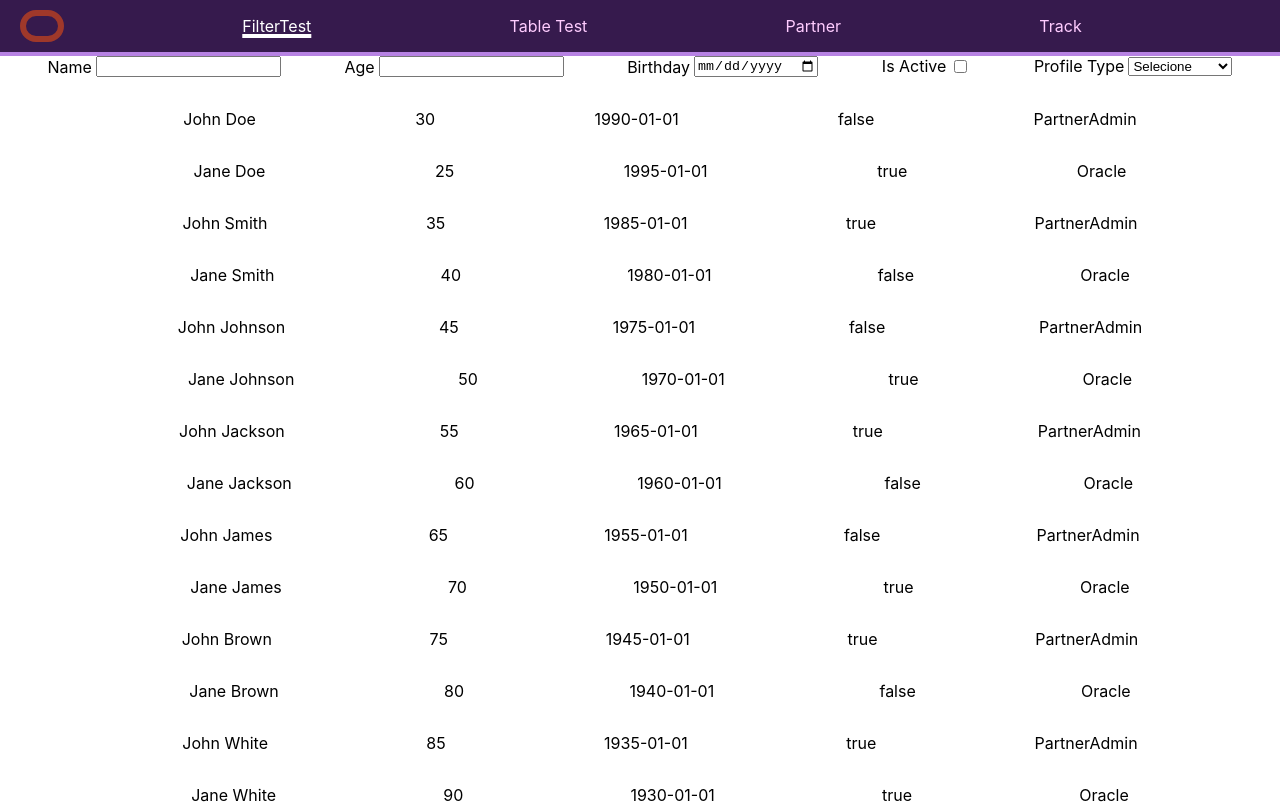
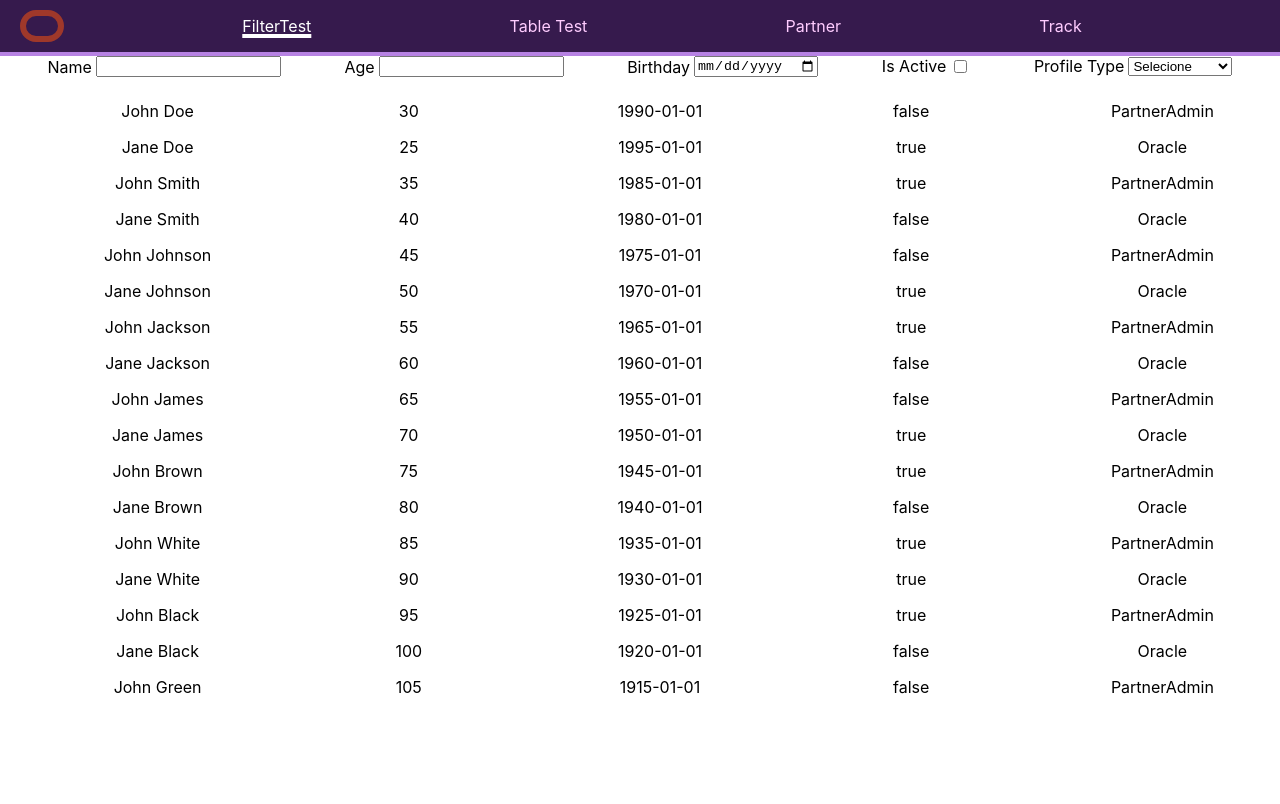
Before and after one commit to projetoKhali/api4front, a Vue app: page / in a window 1280 px wide. Shown: the top 804 px of the page. Built offline with nearby package versions, Linux system fonts and the light colour scheme.

Commit message:
feat: update `FilterTest` view styles

```diff
--- a/src/views/FilterTest.vue
+++ b/src/views/FilterTest.vue
@@ -253,6 +253,16 @@ export default {
 </script>
 
 <style scoped>
+* {
+  text-align: center;
+}
+
+p {
+  margin: 0.25em;
+  padding: 0.25em;
+  width: 100%;
+}
+
 .filter {
   width: 100%;
   display: flex;
@@ -265,7 +275,7 @@ export default {
 
 .data-item {
   display: flex;
-  flex-flow: row wrap;
+  flex-direction: row;
   justify-content: space-evenly;
   align-items: start;
   align-content: start;
```
